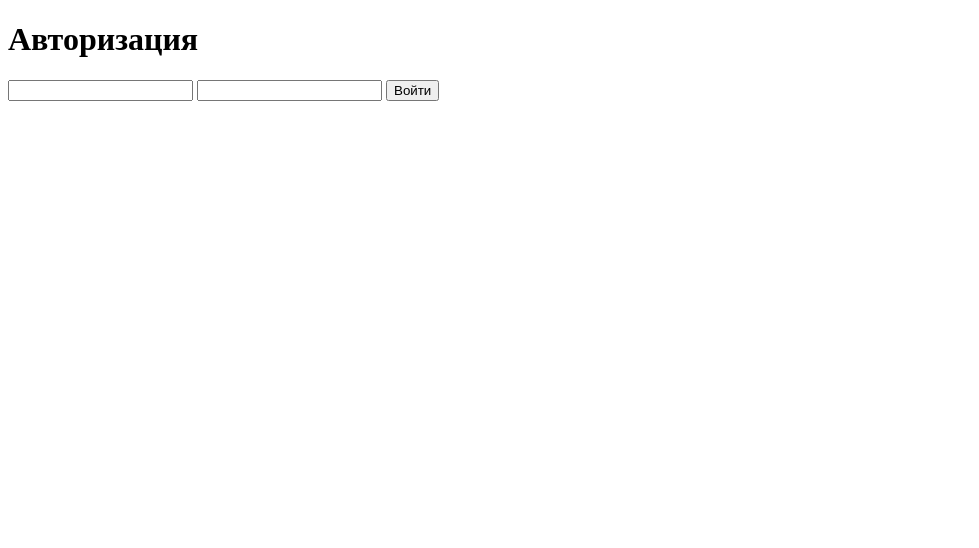
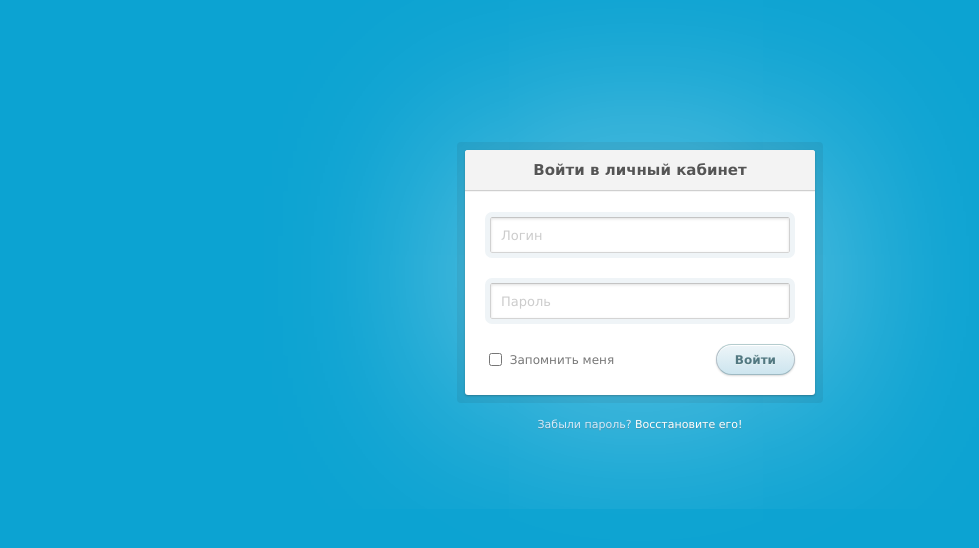
Before and after one commit to Mark-Partola/Frame22, a PHP site: page /frame-22-22/tpl/templates/default/login.html in a window 1280 px wide. Shown: the top 548 px of the page, without its empty margins (0-979 px from the left). Run offline with PHP 8.4, Linux system fonts and the light colour scheme.

Commit message:
Дизайн страницы входа

```diff
--- a/public/index.php
+++ b/public/index.php
@@ -8,7 +8,7 @@ Application::init();
 /***APPLICATION***/
 
 Request('GET', '/','Ctrl_index');
-Request('GET', '/cats','Ctrl_index:getCats');
+Request('GET', '/shop','Ctrl_index:getCats');
 //все продукты
 Request('GET', '/products/limit/{limit}','Application\ProductsController:getAllProducts');
 //продукты по фильтру
--- a/public/tpl/templates/default/login.html
+++ b/public/tpl/templates/default/login.html
@@ -1,15 +1,289 @@
 <!DOCTYPE html>
-<html lang="en">
+<!--[if lt IE 7]> <html class="lt-ie9 lt-ie8 lt-ie7" lang="en"> <![endif]-->
+<!--[if IE 7]> <html class="lt-ie9 lt-ie8" lang="en"> <![endif]-->
+<!--[if IE 8]> <html class="lt-ie9" lang="en"> <![endif]-->
+<!--[if gt IE 8]><!--> <html lang="en"> <!--<![endif]-->
 <head>
-	<meta charset="UTF-8">
-	<title>Document</title>
+	<meta charset="utf-8">
+	<meta http-equiv="X-UA-Compatible" content="IE=edge,chrome=1">
+	<title>Авторизация</title>
+	<style>
+		html, body, div, span, applet, object, iframe,
+		h1, h2, h3, h4, h5, h6, p, blockquote, pre,
+		a, abbr, acronym, address, big, cite, code,
+		del, dfn, em, img, ins, kbd, q, s, samp,
+		small, strike, strong, sub, sup, tt, var,
+		b, u, i, center,
+		dl, dt, dd, ol, ul, li,
+		fieldset, form, label, legend,
+		table, caption, tbody, tfoot, thead, tr, th, td,
+		article, aside, canvas, details, embed,
+		figure, figcaption, footer, header, hgroup,
+		menu, nav, output, ruby, section, summary,
+		time, mark, audio, video {
+		  margin: 0;
+		  padding: 0;
+		  border: 0;
+		  font-size: 100%;
+		  font: inherit;
+		  vertical-align: baseline;
+		}
+
+		article, aside, details, figcaption, figure,
+		footer, header, hgroup, menu, nav, section {
+		  display: block;
+		}
+
+		body {
+		  line-height: 1;
+		}
+
+		ol, ul {
+		  list-style: none;
+		}
+
+		blockquote, q {
+		  quotes: none;
+		}
+
+		blockquote:before, blockquote:after,
+		q:before, q:after {
+		  content: '';
+		  content: none;
+		}
+
+		table {
+		  border-collapse: collapse;
+		  border-spacing: 0;
+		}
+
+		body {
+		  font: 13px/20px 'Lucida Grande', Tahoma, Verdana, sans-serif;
+		  color: #404040;
+		  background: #0ca3d2;
+		}
+
+		.container {
+		  margin: 80px auto;
+		  width: 640px;
+		}
+
+		.login {
+		  position: relative;
+		  margin: 150px auto 0 auto;
+		  padding: 20px 20px 20px;
+		  width: 310px;
+		  background: white;
+		  border-radius: 3px;
+		  -webkit-box-shadow: 0 0 200px rgba(255, 255, 255, 0.5), 0 1px 2px rgba(0, 0, 0, 0.3);
+		  box-shadow: 0 0 200px rgba(255, 255, 255, 0.5), 0 1px 2px rgba(0, 0, 0, 0.3);
+		}
+		.login:before {
+		  content: '';
+		  position: absolute;
+		  top: -8px;
+		  right: -8px;
+		  bottom: -8px;
+		  left: -8px;
+		  z-index: -1;
+		  background: rgba(0, 0, 0, 0.08);
+		  border-radius: 4px;
+		}
+		.login h1 {
+		  margin: -20px -20px 21px;
+		  line-height: 40px;
+		  font-size: 15px;
+		  font-weight: bold;
+		  color: #555;
+		  text-align: center;
+		  text-shadow: 0 1px white;
+		  background: #f3f3f3;
+		  border-bottom: 1px solid #cfcfcf;
+		  border-radius: 3px 3px 0 0;
+		  background-image: -webkit-linear-gradient(top, whiteffd, #eef2f5);
+		  background-image: -moz-linear-gradient(top, whiteffd, #eef2f5);
+		  background-image: -o-linear-gradient(top, whiteffd, #eef2f5);
+		  background-image: linear-gradient(to bottom, whiteffd, #eef2f5);
+		  -webkit-box-shadow: 0 1px whitesmoke;
+		  box-shadow: 0 1px whitesmoke;
+		}
+		.login p {
+		  margin: 20px 0 0;
+		}
+		.login p:first-child {
+		  margin-top: 0;
+		}
+		.login input[type=text], .login input[type=password] {
+		  width: 278px;
+		}
+		.login p.remember_me {
+		  float: left;
+		  line-height: 31px;
+		}
+		.login p.remember_me label {
+		  font-size: 12px;
+		  color: #777;
+		  cursor: pointer;
+		}
+		.login p.remember_me input {
+		  position: relative;
+		  bottom: 1px;
+		  margin-right: 4px;
+		  vertical-align: middle;
+		}
+		.login p.submit {
+		  text-align: right;
+		}
+
+		.login-help {
+		  margin: 20px 0;
+		  font-size: 11px;
+		  color: white;
+		  text-align: center;
+		  text-shadow: 0 1px #2a85a1;
+		}
+		.login-help a {
+		  color: #cce7fa;
+		  text-decoration: none;
+		}
+		.login-help a:hover {
+		  text-decoration: underline;
+		}
+
+		:-moz-placeholder {
+		  color: #c9c9c9 !important;
+		  font-size: 13px;
+		}
+
+		::-webkit-input-placeholder {
+		  color: #ccc;
+		  font-size: 13px;
+		}
+
+		input {
+		  font-family: 'Lucida Grande', Tahoma, Verdana, sans-serif;
+		  font-size: 14px;
+		}
+
+		input[type=text], input[type=password] {
+		  margin: 5px;
+		  padding: 0 10px;
+		  width: 200px;
+		  height: 34px;
+		  color: #404040;
+		  background: white;
+		  border: 1px solid;
+		  border-color: #c4c4c4 #d1d1d1 #d4d4d4;
+		  border-radius: 2px;
+		  outline: 5px solid #eff4f7;
+		  -moz-outline-radius: 3px;
+		  -webkit-box-shadow: inset 0 1px 3px rgba(0, 0, 0, 0.12);
+		  box-shadow: inset 0 1px 3px rgba(0, 0, 0, 0.12);
+		}
+		input[type=text]:focus, input[type=password]:focus {
+		  border-color: #7dc9e2;
+		  outline-color: #dceefc;
+		  outline-offset: 0;
+		}
+
+		input[type=submit] {
+		  padding: 0 18px;
+		  height: 29px;
+		  font-size: 12px;
+		  font-weight: bold;
+		  color: #527881;
+		  text-shadow: 0 1px #e3f1f1;
+		  background: #cde5ef;
+		  border: 1px solid;
+		  border-color: #b4ccce #b3c0c8 #9eb9c2;
+		  border-radius: 16px;
+		  outline: 0;
+		  -webkit-box-sizing: content-box;
+		  -moz-box-sizing: content-box;
+		  box-sizing: content-box;
+		  background-image: -webkit-linear-gradient(top, #edf5f8, #cde5ef);
+		  background-image: -moz-linear-gradient(top, #edf5f8, #cde5ef);
+		  background-image: -o-linear-gradient(top, #edf5f8, #cde5ef);
+		  background-image: linear-gradient(to bottom, #edf5f8, #cde5ef);
+		  -webkit-box-shadow: inset 0 1px white, 0 1px 2px rgba(0, 0, 0, 0.15);
+		  box-shadow: inset 0 1px white, 0 1px 2px rgba(0, 0, 0, 0.15);
+		}
+		input[type=submit]:active {
+		  background: #cde5ef;
+		  border-color: #9eb9c2 #b3c0c8 #b4ccce;
+		  -webkit-box-shadow: inset 0 0 3px rgba(0, 0, 0, 0.2);
+		  box-shadow: inset 0 0 3px rgba(0, 0, 0, 0.2);
+		}
+
+		.lt-ie9 input[type=text], .lt-ie9 input[type=password] {
+		  line-height: 34px;
+		}
+
+		/* Ñòèëè áàðà vladmaxi, ìîæíî óäàëèòü */
+		.vladmaxi-top{
+			line-height: 24px;
+			font-size: 11px;
+			background: #eee;
+			text-transform: uppercase;
+			z-index: 9999;
+			position: fixed;
+			top:0;
+			left:0;
+			width:100%;
+			font-family: calibri;
+			font-size: 13px;
+			box-shadow: 1px 0px 2px rgba(0,0,0,0.2);
+			-webkit-animation: slideOut 0.5s ease-in-out 0.3s backwards;
+		}
+		@-webkit-keyframes slideOut{
+			0%{top:-30px; opacity: 0;}
+			100%{top:0px; opacity: 1;}
+		}
+
+		.vladmaxi-top a{
+			padding: 0px 10px;
+			letter-spacing: 1px;
+			color: #333;
+			text-shadow: 0px 1px 1px #fff;
+			display: block;
+			float: left;
+		}
+		.vladmaxi-top a:hover{
+			background: #fff;
+		}
+		.vladmaxi-top span.right{
+			float: right;
+		}
+		.vladmaxi-top span.right a{
+			float: left;
+			display: block;
+		}
+	</style>
+	<link rel="icon" href="http://vladmaxi.net/favicon.ico" type="image/x-icon">
+	<link rel="shortcut icon" href="http://vladmaxi.net/favicon.ico" type="image/x-icon">
+	<!--[if lt IE 9]><script src="//html5shim.googlecode.com/svn/trunk/html5.js"></script><![endif]-->
 </head>
 <body>
-	<h1>Авторизация</h1>
-	<form action="{{dir}}/auth/login" method="POST">
-		<input type="text" name="login">
-		<input type="password" name="password">
-		<input type="submit" value="Войти">
-	</form>
+
+  <section class="container">
+    <div class="login">
+      <h1>Войти в личный кабинет</h1>
+      <form method="post" action="{{dir}}/auth/login">
+        <p><input type="text" name="login" value="" placeholder="Логин"></p>
+        <p><input type="password" name="password" value="" placeholder="Пароль"></p>
+        <p class="remember_me">
+          <label>
+            <input type="checkbox" name="remember_me" id="remember_me">
+            Запомнить меня
+          </label>
+        </p>
+        <p class="submit"><input type="submit" name="commit" value="Войти"></p>
+      </form>
+    </div>
+
+    <div class="login-help">
+      <a href="index.html">Забыли пароль?</a> Восстановите его!
+    </div>
+  </section>
 </body>
 </html>
```
Also changed, not shown: public/tpl/templates/app/header.html (+5 -6 lines), public/tpl/templates/app/index.html (+5 -6 lines).
